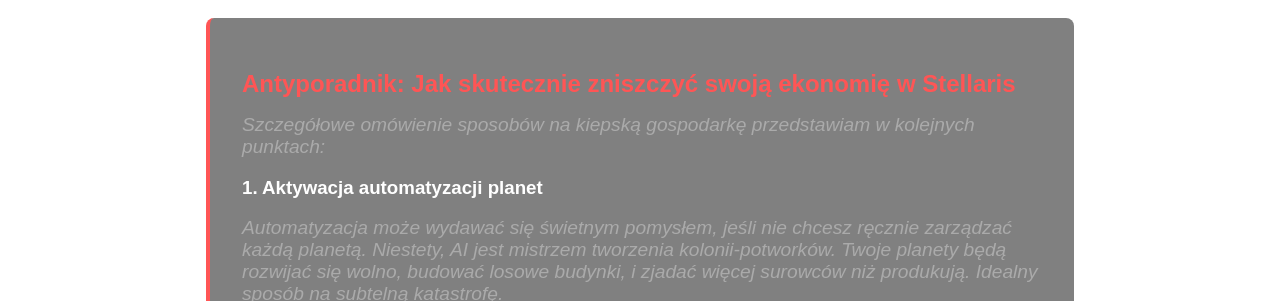
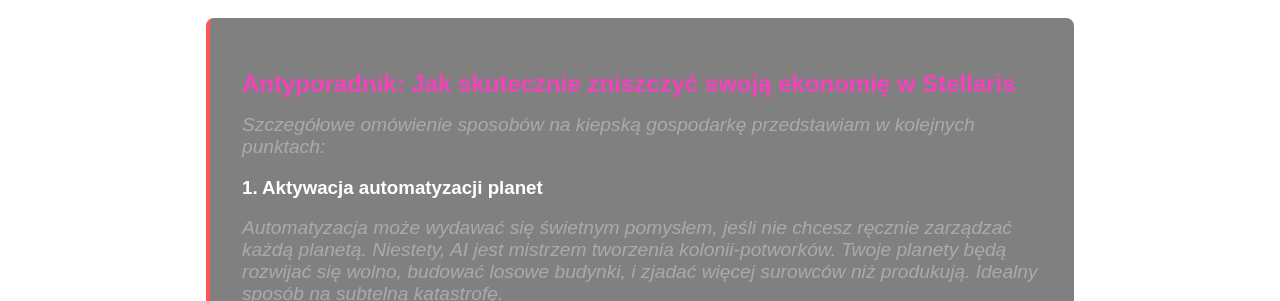
Before and after one commit to Slimek2/strona3, a plain HTML site: page index.html in a window 1280 px wide. Shown: the part 799-1100 px from the top of the page. Drawn offline with Linux system fonts and the light colour scheme.

Commit message:
Update do robienia.css

```diff
--- a/do robienia.css
+++ b/do robienia.css
@@ -62,7 +62,7 @@
 }
 
 .antyporadnik h2 {
-  color: #ff5555;
+  color: #f542bc;
   margin-bottom: 1rem;
 }
 
```
